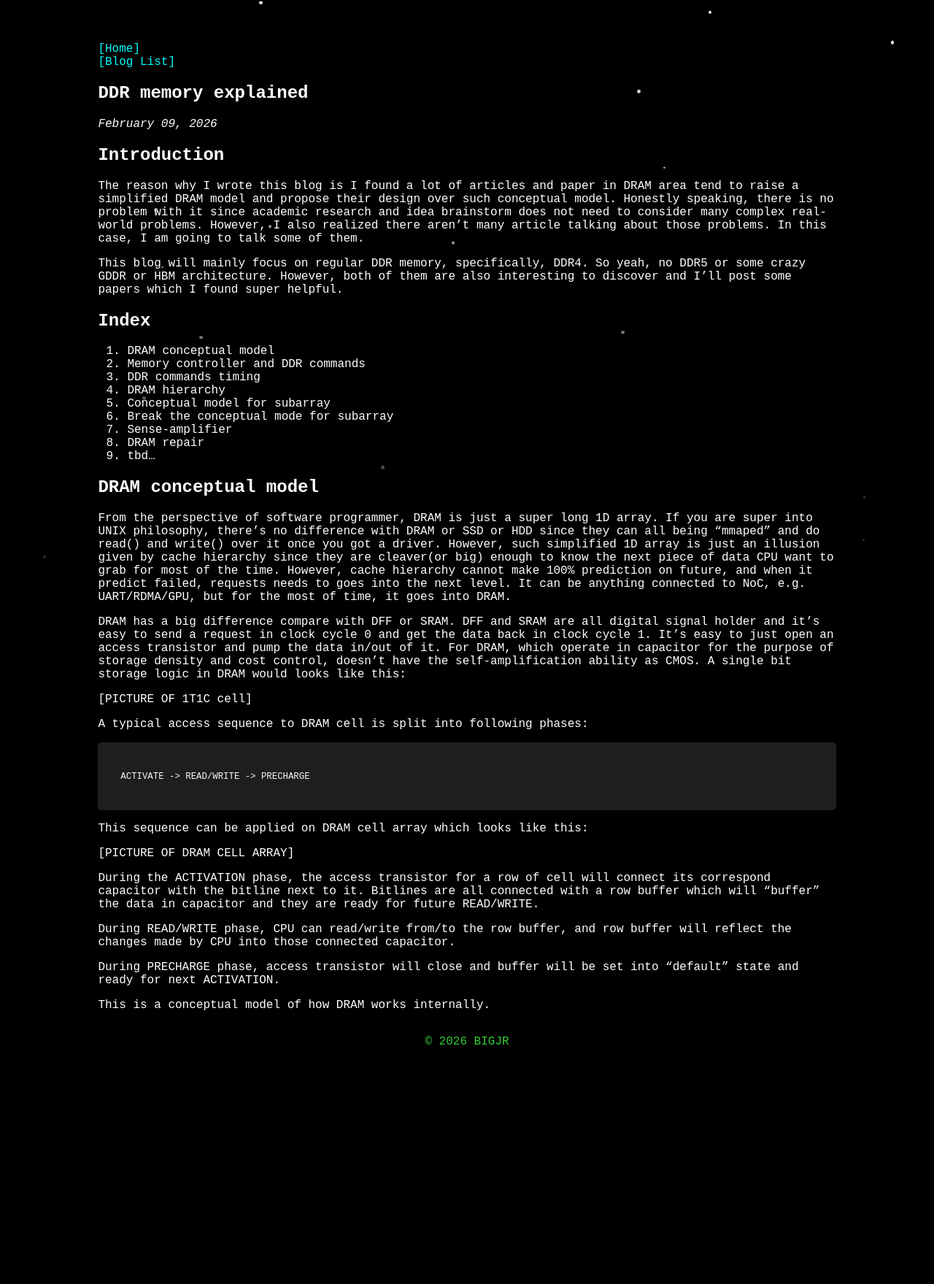
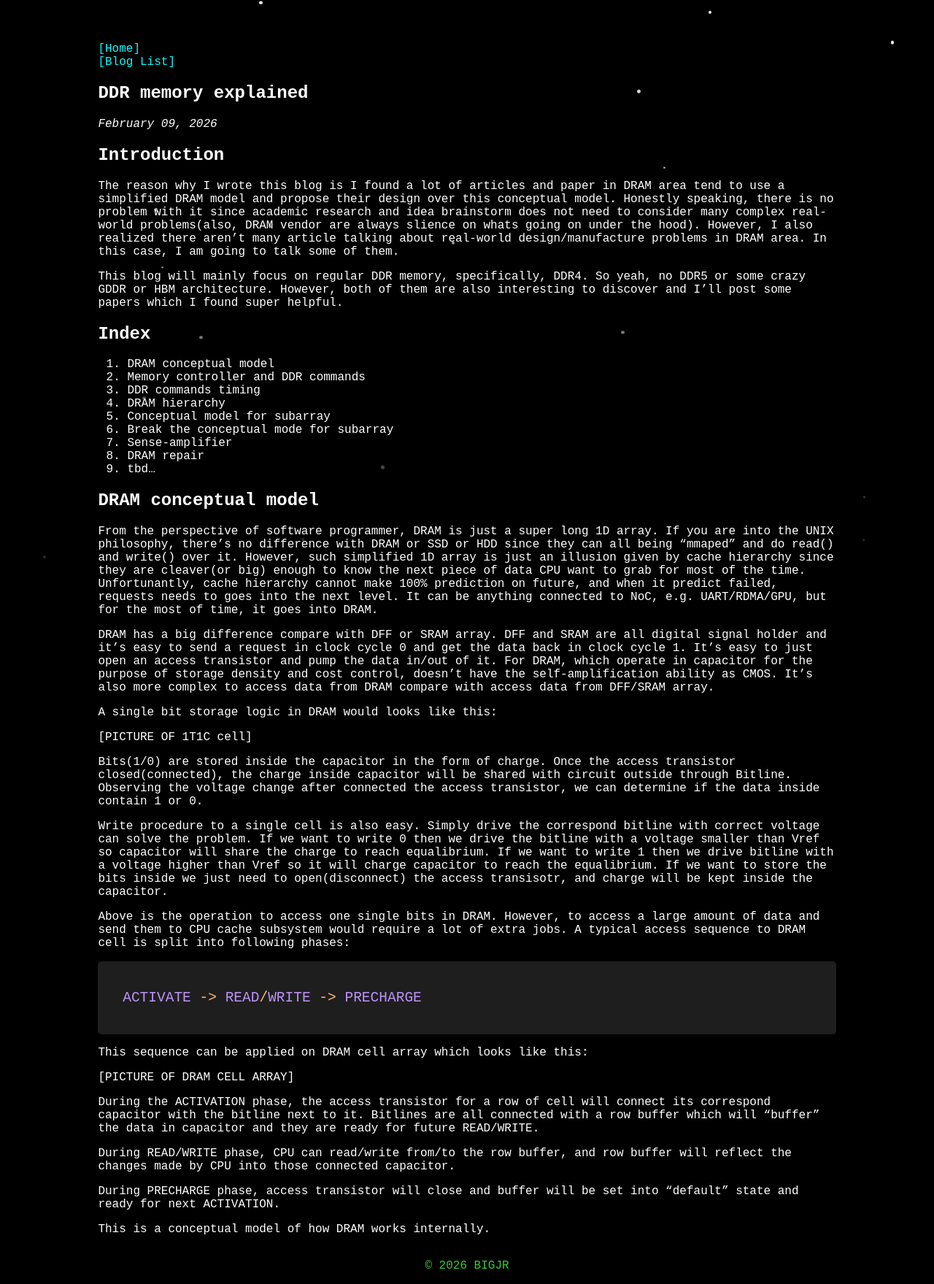
Before and after one commit to bigjr-mkkong/bigjr-mkkong.github.io, a Jekyll site: the page built from _posts/2026-02-10-DDR-memory-explained.md, in a window 1280 px wide. Shown: the whole page at 73% size. Built offline with Jekyll 4.4.1, drawn with Linux system fonts in a browser that asks for light colours; before the commit the page ends 1452 px from its top, so only the background shows below that.

Commit message:
New layout and contents

````diff
--- a/_posts/2026-02-10-DDR-memory-explained.md
+++ b/_posts/2026-02-10-DDR-memory-explained.md
@@ -6,7 +6,7 @@ date: 2026-02-09
 
 ## Introduction
 
-The reason why I wrote this blog is I found a lot of articles and paper in DRAM area tend to raise a simplified DRAM model and propose their design over such conceptual model. Honestly speaking, there is no problem with it since academic research and idea brainstorm does not need to consider many complex real-world problems. However, I also realized there aren't many article talking about those problems. In this case, I am going to talk some of them.
+The reason why I wrote this blog is I found a lot of articles and paper in DRAM area tend to use a simplified DRAM model and propose their design over this conceptual model. Honestly speaking, there is no problem with it since academic research and idea brainstorm does not need to consider many complex real-world problems(also, DRAM vendor are always slience on whats going on under the hood). However, I also realized there aren't many article talking about real-world design/manufacture problems in DRAM area. In this case, I am going to talk some of them.
 
 This blog will mainly focus on regular DDR memory, specifically, DDR4. So yeah, no DDR5 or some crazy GDDR or HBM architecture. However, both of them are also interesting to discover and I'll post some papers which I found super helpful.
 
@@ -23,15 +23,21 @@ This blog will mainly focus on regular DDR memory, specifically, DDR4. So yeah,
 
 
 ## DRAM conceptual model
-From the perspective of software programmer, DRAM is just a super long 1D array. If you are super into UNIX philosophy, there's no difference with DRAM or SSD or HDD since they can all being "mmaped" and do read() and write() over it once you got a driver. However, such simplified 1D array is just an illusion given by cache hierarchy since they are cleaver(or big) enough to know the next piece of data CPU want to grab for most of the time. However, cache hierarchy cannot make 100% prediction on future, and when it predict failed, requests needs to goes into the next level. It can be anything connected to NoC, e.g. UART/RDMA/GPU, but for the most of time, it goes into DRAM.
+From the perspective of software programmer, DRAM is just a super long 1D array. If you are into the UNIX philosophy, there's no difference with DRAM or SSD or HDD since they can all being "mmaped" and do read() and write() over it. However, such simplified 1D array is just an illusion given by cache hierarchy since they are cleaver(or big) enough to know the next piece of data CPU want to grab for most of the time. Unfortunantly, cache hierarchy cannot make 100% prediction on future, and when it predict failed, requests needs to goes into the next level. It can be anything connected to NoC, e.g. UART/RDMA/GPU, but for the most of time, it goes into DRAM.
 
-DRAM has a big difference compare with DFF or SRAM. DFF and SRAM are all digital signal holder and it's easy to send a request in clock cycle 0 and get the data back in clock cycle 1. It's easy to just open an access transistor and pump the data in/out of it. For DRAM, which operate in capacitor for the purpose of storage density and cost control, doesn't have the self-amplification ability as CMOS. A single bit storage logic in DRAM would looks like this:
+DRAM has a big difference compare with DFF or SRAM array. DFF and SRAM are all digital signal holder and it's easy to send a request in clock cycle 0 and get the data back in clock cycle 1. It's easy to just open an access transistor and pump the data in/out of it. For DRAM, which operate in capacitor for the purpose of storage density and cost control, doesn't have the self-amplification ability as CMOS. It's also more complex to access data from DRAM compare with access data from DFF/SRAM array.
+
+A single bit storage logic in DRAM would looks like this:
 
 [PICTURE OF 1T1C cell]
 
-A typical access sequence to DRAM cell is split into following phases:
+Bits(1/0) are stored inside the capacitor in the form of charge. Once the access transistor closed(connected), the charge inside capacitor will be shared with circuit outside through Bitline. Observing the voltage change after connected the access transistor, we can determine if the data inside contain 1 or 0.
 
-```
+Write procedure to a single cell is also easy. Simply drive the correspond bitline with correct voltage can solve the problem. If we want to write 0 then we drive the bitline with a voltage smaller than Vref so capacitor will share the charge to reach equalibrium. If we want to write 1 then we drive bitline with a voltage higher than Vref so it will charge capacitor to reach the equalibrium. If we want to store the bits inside we just need to open(disconnect) the access transisotr, and charge will be kept inside the capacitor.
+
+Above is the operation to access one single bits in DRAM. However, to access a large amount of data and send them to CPU cache subsystem would require a lot of extra jobs. A typical access sequence to DRAM cell is split into following phases:
+
+```c
 ACTIVATE -> READ/WRITE -> PRECHARGE
 ```
 
--- a/styles.css
+++ b/styles.css
@@ -34,7 +34,7 @@ body {
   /* background-color: #2d2d2d; */
   color: #f8f8f2;
   font-family: monospace;
-  font-size: 0.95em;
+  font-size: 1.5em;
   padding: 0.15em 0.4em;
   border-radius: 4px;
   /* white-space: nowrap; */
````
Also changed, not shown: 1 other file.
